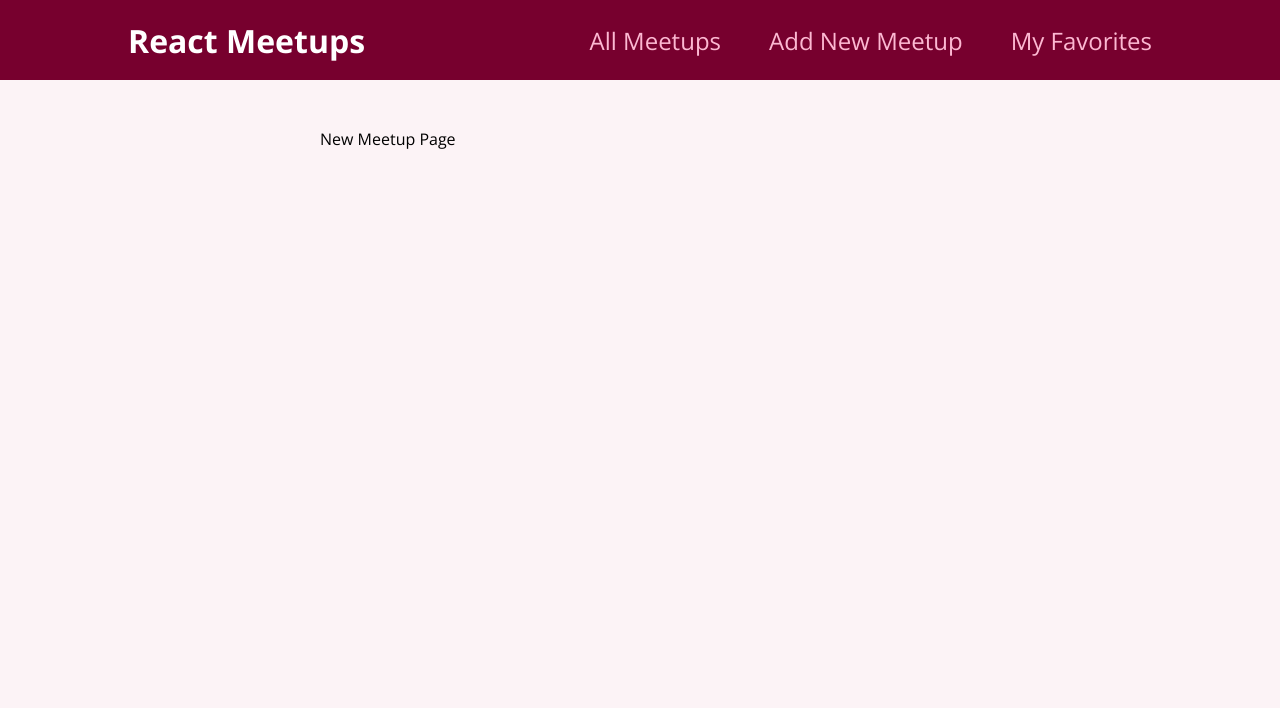
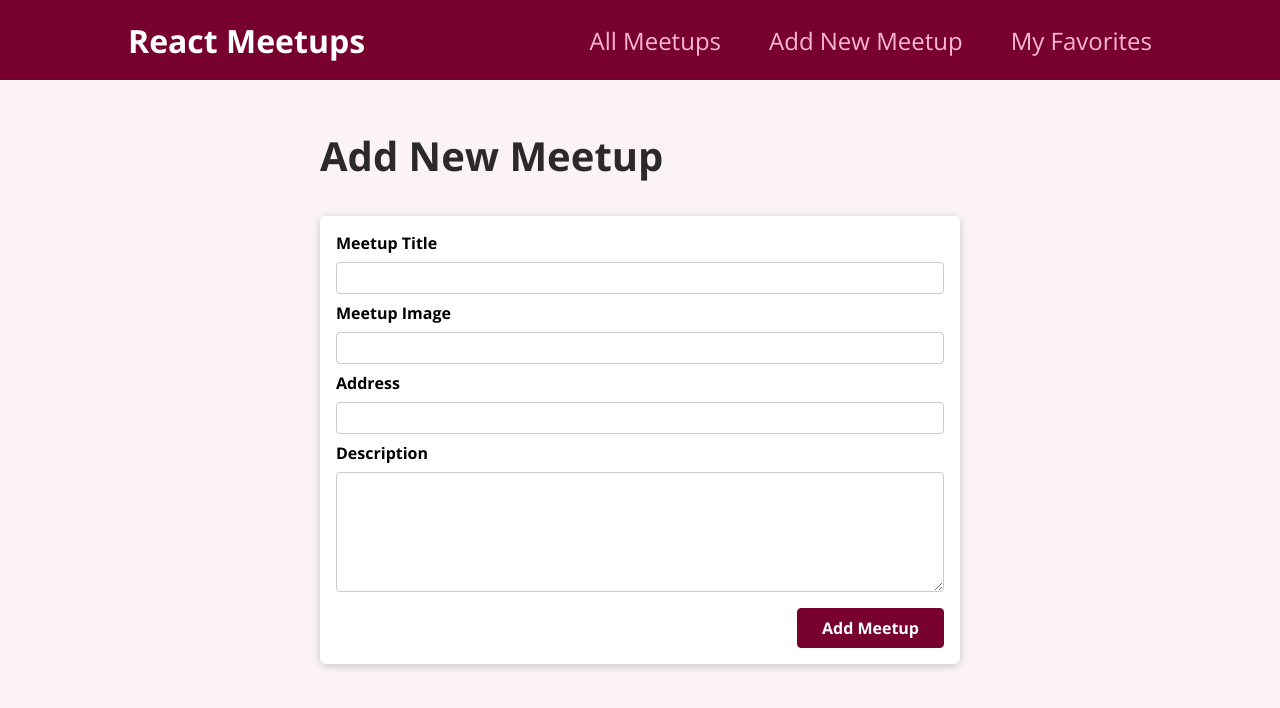
Before and after one commit to Shumyk/react-meetup-app, a JavaScript app: page /new-meetup in a window 1280 px wide. Shown: the top 708 px of the page. Built offline with nearby package versions, Linux system fonts and the light colour scheme; the HTML template or start-up script is replaced by a standard one.

Commit message:
added new component NewMeetupForm.js and its css module, used it in NewMeetup.js page. new component is wrapped inside of Card.js

```diff
--- /dev/null
+++ b/src/components/meetups/NewMeetupForm.js
@@ -0,0 +1,32 @@
+import Card from "../ui/Card";
+import classes from "./NewMeetupForm.module.css";
+
+function NewMeetupForm() {
+  return (
+    <Card>
+      <form className={classes.form}>
+        <div className={classes.control}>
+          <label htmlFor="title">Meetup Title</label>
+          <input type="text" required id="title" />
+        </div>
+        <div className={classes.control}>
+          <label htmlFor="image">Meetup Image</label>
+          <input type="url" required id="image" />
+        </div>
+        <div className={classes.control}>
+          <label htmlFor="address">Address</label>
+          <input type="text" required id="address" />
+        </div>
+        <div className={classes.control}>
+          <label htmlFor="description">Description</label>
+          <textarea required id="Description" rows="5" />
+        </div>
+        <div className={classes.actions}>
+          <button>Add Meetup</button>
+        </div>
+      </form>
+    </Card>
+  );
+}
+
+export default NewMeetupForm;
--- /dev/null
+++ b/src/components/meetups/NewMeetupForm.module.css
@@ -0,0 +1,45 @@
+.form {
+  padding: 1rem;
+}
+
+.control {
+  margin-bottom: 0.5rem;
+}
+
+.control label {
+  display: block;
+  font-weight: bold;
+  margin-bottom: 0.5rem;
+}
+
+.control input,
+.control textarea {
+  display: block;
+  font: inherit;
+  border-radius: 4px;
+  border: 1px solid #ccc;
+  padding: 0.25rem;
+  width: 100%;
+}
+
+.actions {
+  margin-top: 1rem;
+  text-align: right;
+}
+
+.actions button {
+  font: inherit;
+  cursor: pointer;
+  background-color: #77002e;
+  color: white;
+  padding: 0.5rem 1.5rem;
+  border: 1px solid #77002e;
+  border-radius: 4px;
+  font-weight: bold;
+}
+
+.actions button:hover,
+.actions button:active {
+  background-color: #a50e48;
+  border-color: #a50e48;
+}
--- a/src/pages/NewMeetup.js
+++ b/src/pages/NewMeetup.js
@@ -1,5 +1,12 @@
+import NewMeetupForm from "../components/meetups/NewMeetupForm";
+
 function NewMeetupPage() {
-  return <div>New Meetup Page</div>;
+  return (
+    <section>
+      <h1>Add New Meetup</h1>
+      <NewMeetupForm />
+    </section>
+  );
 }
 
 export default NewMeetupPage;
```
